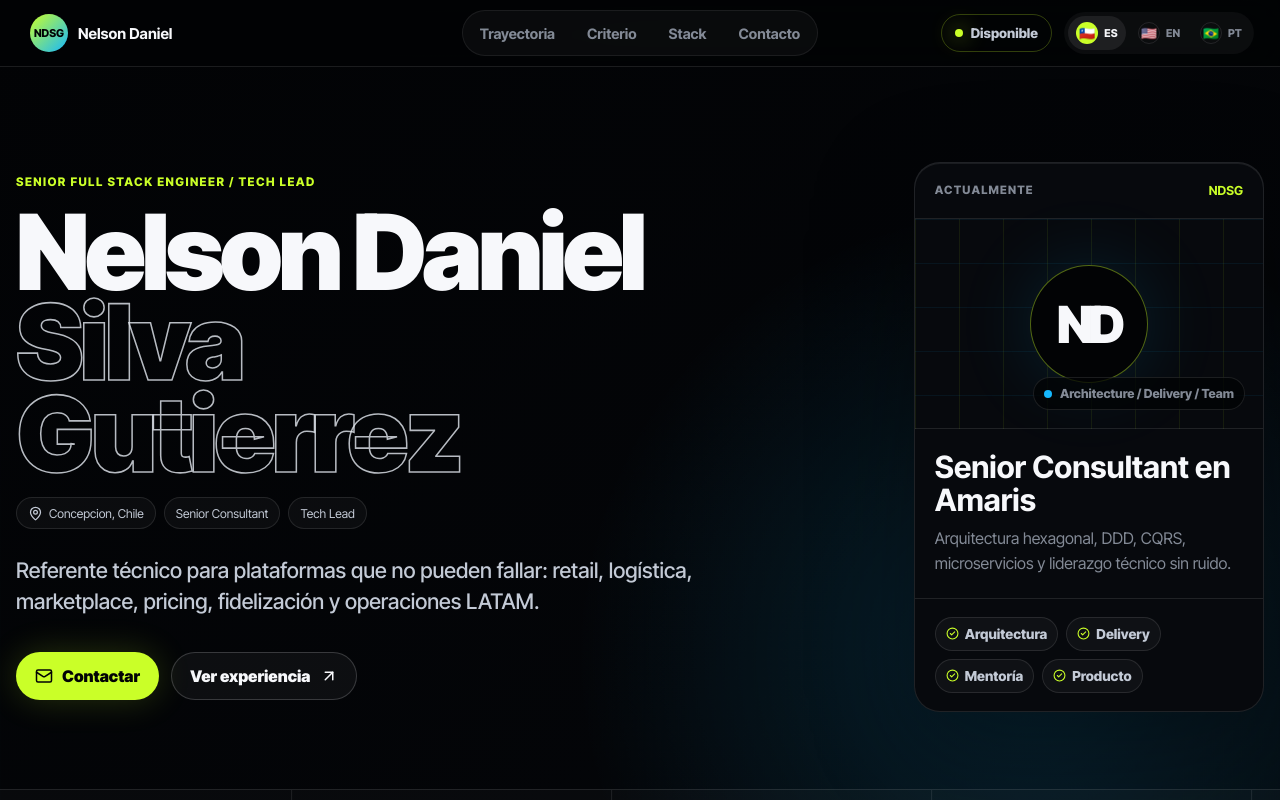
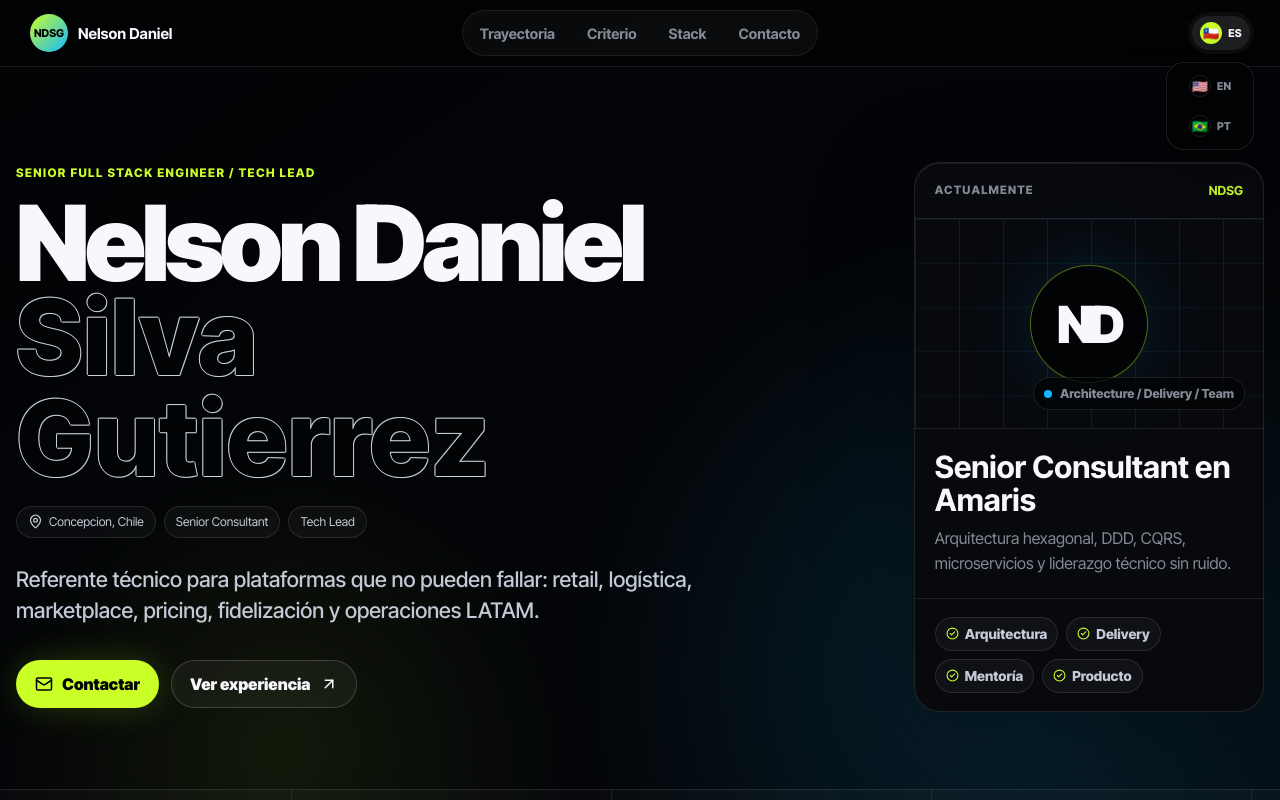
Before and after one commit to ndsg24/portfolio, a React (Vite) app: page / in a window 1280 px wide. Both pictures are taken after a click on the button "Language selector". Shown: the top 800 px of the page. Built offline with nearby package versions, Linux system fonts and the light colour scheme.

Commit message:
Polish outline header and tech rail

```diff
--- a/package.json
+++ b/package.json
@@ -14,6 +14,7 @@
     "react": "latest",
     "react-dom": "latest",
     "react-i18next": "latest",
+    "simple-icons": "16.25.0",
     "vite": "latest"
   },
   "devDependencies": {
--- a/src/components/Header.jsx
+++ b/src/components/Header.jsx
@@ -14,10 +14,6 @@ function Header({ currentLanguage, isCompact, onLanguageChange, t }) {
         <a href="#contact">{t('nav.contact')}</a>
       </nav>
       <div className="topbar-actions">
-        <a className="availability-chip" href="#contact">
-          <span />
-          {t('nav.available')}
-        </a>
         <LanguageSwitcher currentLanguage={currentLanguage} onChange={onLanguageChange} />
       </div>
     </header>
--- a/src/components/LanguageSwitcher.jsx
+++ b/src/components/LanguageSwitcher.jsx
@@ -1,11 +1,19 @@
 import { languages } from '../lib/languages'
 
 function LanguageSwitcher({ currentLanguage, onChange }) {
+  const activeLanguage =
+    languages.find((language) => language.code === currentLanguage) || languages[0]
+  const otherLanguages = languages.filter((language) => language.code !== activeLanguage.code)
+
   return (
-    <div className="language-switcher" aria-label="Language selector">
-      {languages.map((language) => (
+    <div className="language-switcher">
+      <button className="language-current" type="button" aria-label="Language selector">
+        <span aria-hidden="true">{activeLanguage.flag}</span>
+        <small>{activeLanguage.label}</small>
+      </button>
+      <div className="language-menu">
+        {otherLanguages.map((language) => (
           <button
-          className={currentLanguage === language.code ? 'active' : ''}
             key={language.code}
             onClick={() => onChange(language.code)}
             type="button"
@@ -16,6 +24,7 @@ function LanguageSwitcher({ currentLanguage, onChange }) {
           </button>
         ))}
       </div>
+    </div>
   )
 }
 
--- a/src/components/StackSection.jsx
+++ b/src/components/StackSection.jsx
@@ -1,5 +1,20 @@
 import { motion } from 'framer-motion'
 import { fadeUp, stagger } from '../lib/animation'
+import { techLogos } from '../lib/techLogos'
+
+function TechLogo({ name }) {
+  const logo = techLogos[name]
+
+  if (!logo) {
+    return <span className="tech-fallback">{name.slice(0, 2).toUpperCase()}</span>
+  }
+
+  return (
+    <svg aria-hidden="true" className="tech-logo" viewBox="0 0 24 24">
+      <path d={logo.path} />
+    </svg>
+  )
+}
 
 function StackSection({ groups, t }) {
   const skills = groups.flatMap((group) => group.items)
@@ -31,7 +46,10 @@ function StackSection({ groups, t }) {
       <motion.div className="skill-rail" variants={fadeUp}>
         <div>
           {marqueeSkills.map((skill, index) => (
-            <span key={`${skill}-${index}`}>{skill}</span>
+            <span key={`${skill}-${index}`}>
+              <TechLogo name={skill} />
+              {skill}
+            </span>
           ))}
         </div>
       </motion.div>
--- /dev/null
+++ b/src/lib/techLogos.js
@@ -0,0 +1,56 @@
+import {
+  siApachekafka,
+  siDocker,
+  siDotnet,
+  siElasticsearch,
+  siExpress,
+  siGo,
+  siGooglecloud,
+  siGrafana,
+  siJavascript,
+  siJest,
+  siKubernetes,
+  siMariadb,
+  siMongodb,
+  siMysql,
+  siNestjs,
+  siNextdotjs,
+  siNodedotjs,
+  siPostgresql,
+  siReact,
+  siRedis,
+  siRedux,
+  siSharp,
+  siTypescript,
+} from 'simple-icons'
+
+export const techLogos = {
+  'React': siReact,
+  'Next.js': siNextdotjs,
+  'React Native': siReact,
+  'Redux': siRedux,
+  'JavaScript': siJavascript,
+  'TypeScript': siTypescript,
+  'Node.js': siNodedotjs,
+  'NestJS': siNestjs,
+  'Express': siExpress,
+  'Go': siGo,
+  '.NET': siDotnet,
+  'C#': siSharp,
+  'PostgreSQL': siPostgresql,
+  'MongoDB': siMongodb,
+  'MySQL': siMysql,
+  'SQL Server': null,
+  'MariaDB': siMariadb,
+  'Redis': siRedis,
+  'Kafka': siApachekafka,
+  'Azure Service Bus': null,
+  'AWS': null,
+  'GCP': siGooglecloud,
+  'Azure': null,
+  'Docker': siDocker,
+  'Kubernetes': siKubernetes,
+  'Jest': siJest,
+  'Elasticsearch': siElasticsearch,
+  'Grafana': siGrafana,
+}
--- a/src/styles.css
+++ b/src/styles.css
@@ -39,6 +39,7 @@ body {
   min-height: 100vh;
   overflow-x: hidden;
   background:
+    radial-gradient(circle at 22% 18%, rgba(202, 255, 40, 0.08), transparent 18rem),
     radial-gradient(circle at 80% 16%, rgba(21, 184, 255, 0.16), transparent 28rem),
     radial-gradient(circle at 10% 62%, rgba(202, 255, 40, 0.09), transparent 24rem),
     linear-gradient(145deg, #020305 0%, #05070b 48%, #020305 100%);
@@ -55,6 +56,20 @@ body::before {
     linear-gradient(90deg, rgba(255, 255, 255, 0.03) 1px, transparent 1px);
   background-size: 72px 72px;
   mask-image: radial-gradient(circle at 50% 0%, black, transparent 68%);
+}
+
+body::after {
+  position: fixed;
+  inset: 0;
+  z-index: -1;
+  pointer-events: none;
+  content: "";
+  background:
+    repeating-linear-gradient(115deg, rgba(202, 255, 40, 0.035) 0 1px, transparent 1px 18px),
+    radial-gradient(circle at 70% 58%, rgba(21, 184, 255, 0.12), transparent 26rem);
+  opacity: 0.42;
+  mix-blend-mode: screen;
+  mask-image: linear-gradient(to bottom, transparent 0%, black 18%, black 78%, transparent 100%);
 }
 
 ::selection {
@@ -146,7 +161,6 @@ a {
 .button,
 .icon-link,
 .footer,
-.availability-chip,
 .hero-meta,
 .hero-meta span,
 .trait-list,
@@ -213,34 +227,16 @@ a {
   color: var(--ink);
 }
 
-.availability-chip {
-  gap: 8px;
-  min-height: 38px;
-  padding: 0 13px;
-  border: 1px solid rgba(202, 255, 40, 0.24);
-  border-radius: 999px;
-  color: var(--soft);
-  font-size: 0.84rem;
-  font-weight: 800;
-}
-
-.availability-chip span {
-  width: 8px;
-  height: 8px;
-  border-radius: 50%;
-  background: var(--lime);
-  box-shadow: 0 0 22px var(--lime);
-}
-
 .language-switcher {
+  position: relative;
   align-self: center;
-  gap: 4px;
   padding: 4px;
   border-radius: 999px;
   background: rgba(255, 255, 255, 0.04);
 }
 
-.language-switcher button {
+.language-current,
+.language-menu button {
   display: inline-flex;
   align-items: center;
   justify-content: center;
@@ -257,7 +253,8 @@ a {
   font-weight: 800;
 }
 
-.language-switcher button span {
+.language-current span,
+.language-menu button span {
   display: grid;
   width: 22px;
   height: 22px;
@@ -269,26 +266,54 @@ a {
   letter-spacing: 0.02em;
 }
 
-.language-switcher button small {
+.language-current small,
+.language-menu button small {
   font-size: 0.68rem;
 }
 
-.language-switcher button.active {
+.language-current {
   background: rgba(255, 255, 255, 0.08);
   color: var(--ink);
 }
 
-.language-switcher button.active span {
+.language-current span {
   border-color: transparent;
   background: var(--lime);
   color: var(--bg);
+}
+
+.language-menu {
+  position: absolute;
+  top: calc(100% + 8px);
+  right: 0;
+  display: grid;
+  gap: 6px;
+  min-width: 88px;
+  padding: 6px;
+  border: 1px solid var(--line);
+  border-radius: 18px;
+  background: rgba(2, 3, 5, 0.94);
+  box-shadow: 0 18px 50px rgba(0, 0, 0, 0.38);
+  opacity: 0;
+  pointer-events: none;
+  transform: translateY(-4px);
+  transition:
+    opacity 160ms ease,
+    transform 160ms ease;
+}
+
+.language-switcher:hover .language-menu,
+.language-switcher:focus-within .language-menu {
+  opacity: 1;
+  pointer-events: auto;
+  transform: translateY(0);
 }
 
 .nav-links a:focus-visible,
 .button:focus-visible,
 .icon-link:focus-visible,
 .language-switcher button:focus-visible,
-.availability-chip:focus-visible {
+.language-current:focus-visible {
   outline: 2px solid var(--blue);
   outline-offset: 4px;
 }
@@ -342,12 +367,17 @@ h1 {
 }
 
 .title-outline {
-  color: #dfe4ec;
-  line-height: 0.86;
-  letter-spacing: -0.035em;
-  color: transparent;
-  -webkit-text-stroke: clamp(1px, 0.12vw, 1.6px) rgba(223, 228, 236, 0.82);
-  paint-order: stroke fill;
+  font-weight: 800;
+  line-height: 0.94;
+  letter-spacing: 0.01em;
+  color: var(--bg);
+  text-shadow:
+    1px 0 0 rgba(223, 228, 236, 0.82),
+    -1px 0 0 rgba(223, 228, 236, 0.82),
+    0 1px 0 rgba(223, 228, 236, 0.82),
+    0 -1px 0 rgba(223, 228, 236, 0.82),
+    1px 1px 0 rgba(223, 228, 236, 0.55),
+    -1px -1px 0 rgba(223, 228, 236, 0.55);
 }
 
 .title-outline + .title-outline {
@@ -614,13 +644,13 @@ h1 {
 
 .work-section {
   display: grid;
-  grid-template-columns: minmax(280px, 0.42fr) 1fr;
+  grid-template-columns: minmax(260px, 0.34fr) minmax(0, 1fr);
   gap: clamp(34px, 6vw, 84px);
   align-items: start;
 }
 
 .section-heading {
-  max-width: 780px;
+  max-width: 430px;
 }
 
 .section-heading.pinned {
@@ -635,6 +665,11 @@ h2 {
   line-height: 0.92;
   letter-spacing: -0.04em;
   text-wrap: balance;
+}
+
+.work-section h2 {
+  max-width: 390px;
+  font-size: clamp(2.45rem, 4.2vw, 4.6rem);
 }
 
 .section-heading p:not(.eyebrow),
@@ -822,12 +857,37 @@ h2 {
 }
 
 .skill-rail span {
+  display: inline-flex;
+  align-items: center;
+  gap: 10px;
   padding: 18px 26px;
   border-right: 1px solid var(--line);
   color: var(--ink);
   font-family: inherit;
   font-size: 0.88rem;
   white-space: nowrap;
+}
+
+.tech-logo,
+.tech-fallback {
+  width: 22px;
+  height: 22px;
+  flex: 0 0 auto;
+}
+
+.tech-logo {
+  fill: var(--lime);
+  filter: drop-shadow(0 0 10px rgba(202, 255, 40, 0.18));
+}
+
+.tech-fallback {
+  display: grid;
+  place-items: center;
+  border: 1px solid rgba(202, 255, 40, 0.4);
+  border-radius: 50%;
+  color: var(--lime);
+  font-size: 0.62rem;
+  font-weight: 900;
 }
 
 .contact-band {
@@ -948,7 +1008,7 @@ h2 {
   }
 
   .brand strong,
-  .availability-chip {
+  .topbar-actions .availability-chip {
     display: none;
   }
 
```
Also changed, not shown: 1 other file (tests, documents, lock files or other folders). Lines whose indentation alone changed are shown as unchanged.
